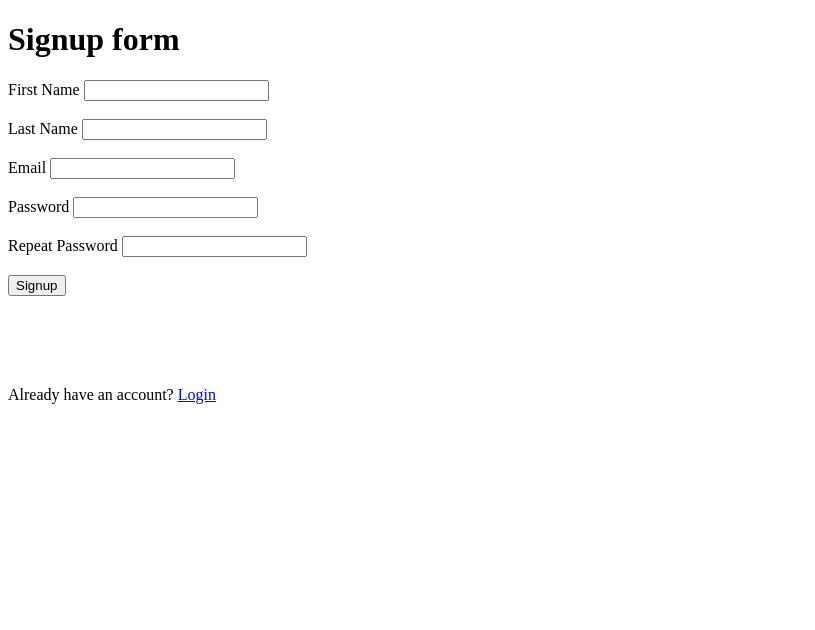
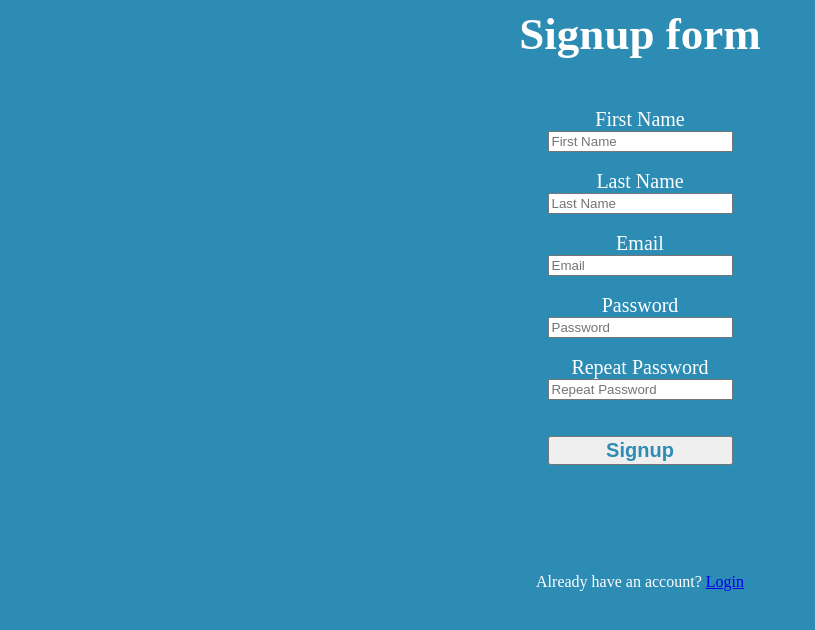
Before and after one commit to FtJamal/login-signup-1, a website: page index.html in a window 1280 px wide. Shown: the whole page, without its empty margins (0-815 px from the left). Drawn offline with nearby package versions, Linux system fonts and the light colour scheme.

Commit message:
new change

```diff
--- a/index.html
+++ b/index.html
@@ -6,34 +6,71 @@
     <meta http-equiv="X-UA-Compatible" content="IE=edge">
     <meta name="viewport" content="width=device-width, initial-scale=1.0">
     <title>Document</title>
-    <link rel="stylesheet" href="style.css" type="text/css">
+
     <script src="https://cdn.jsdelivr.net/npm/axios/dist/axios.min.js"></script>
+    <style>
+body{
+    background-color: rgb(45, 140, 180);
+
+}
+#main{
+    display: flex;
+    flex-direction: column;
+    align-items: center;
+    color: white;
+    /* background-color: aliceblue; */
+    height: 70%;
+
+    /* width: 250px; */
+}
+h1{
+    font-size: 45px;
+    margin-top: 0px;
+}
+#form{
+    display: flex;
+    flex-direction: column;
+}
+#form label{
+    display: flex;
+    flex-direction: column;
+    align-items: center;
+font-size: 20px;
+}
+button{
+    color:rgb(45, 140, 180) ;
+    font-size: 20px;
+    font-weight: bolder;
+}
+
+
+
+    </style>
 </head>
 
 <body>
     <div id="main">
         <h1>Signup form</h1>
+        <br>
 
         <form onsubmit="signup(); return false">
             <div id="form">
                 <label for="firstName">First Name</label>
-                <input type="text" required id="firstName">
-                <br>
+                <input type="text" required id="firstName" placeholder="First Name">
+
                 <br>
                 <label for="lastName">Last Name</label>
-                <input type="text" required id="lastName">
-                <br>
+                <input type="text" required id="lastName"placeholder="Last Name">
+
                 <br>
                 <label for="email">Email</label>
-                <input type="email" required id="email">
-                <br>
+                <input type="email" required id="email"placeholder="Email">
                 <br>
                 <label for="password">Password</label>
-                <input type="password" required id="password">
-                <br>
+                <input type="password" required id="password"placeholder="Password">
                 <br>
                 <label for="repeatPassword">Repeat Password</label>
-                <input type="password" required id="repeatPassword">
+                <input type="password" required id="repeatPassword"placeholder="Repeat Password">
                 <br>
                 <br>
                 <button type="submit">Signup</button>
```
Also changed, not shown: login .html (+60 -11 lines), server.mjs (+39 -39 lines), style.css (deleted).
